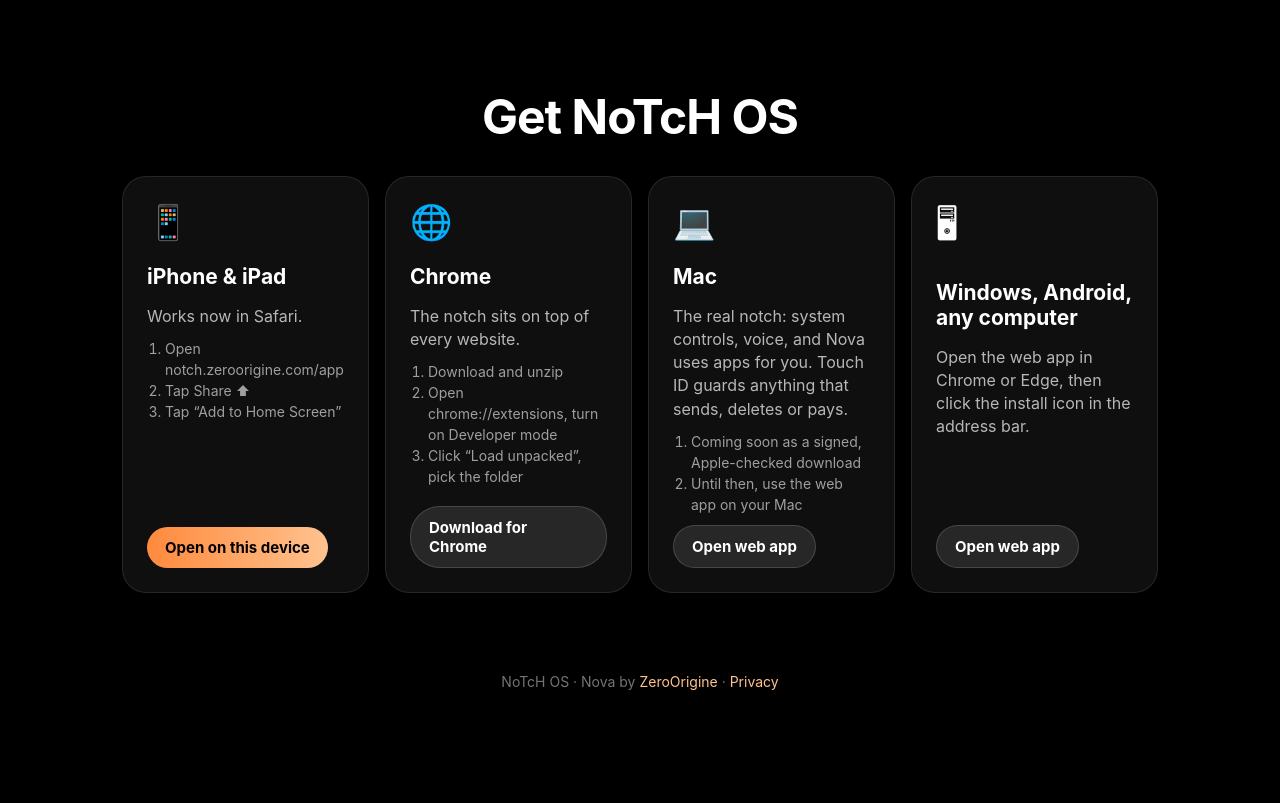
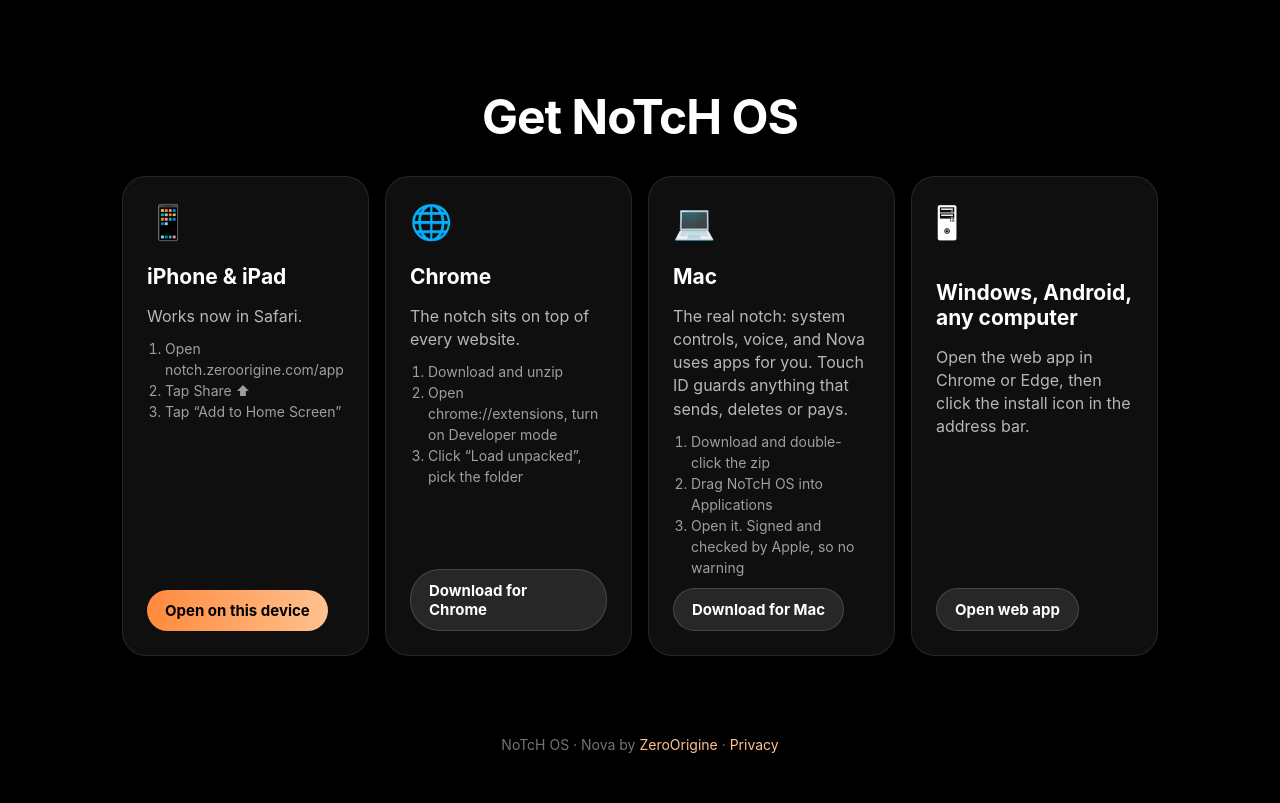
Before and after one commit to ZeroOrigine/notch, a browser extension: page web/index.html in a window 1280 px wide. Shown: the part 1161-1964 px from the top of the page. Before the commit the page ends 1901 px from the top, so only its background shows below. Drawn offline with Linux system fonts and the light colour scheme.

Commit message:
Mac: notarized NoTcH OS 5.1 download on the website
Co-Authored-By: Claude Fable 5.2 <noreply@anthropic.com>
Claude-Session: https://claude.ai/code/session_01AE1psWnTNxVTCqz4Twhhvp

```diff
--- a/web/index.html
+++ b/web/index.html
@@ -89,8 +89,8 @@
       <a class="btn ghost" href="/downloads/Notch-Chrome.zip" download>Download for Chrome</a></div>
     <div class="card"><div class="i">💻</div><h3>Mac</h3>
       <p>The real notch: system controls, voice, and Nova uses apps for you. Touch ID guards anything that sends, deletes or pays.</p>
-      <ol class="steps"><li>Coming soon as a signed, Apple-checked download</li><li>Until then, use the web app on your Mac</li></ol>
-      <a class="btn ghost" href="/app/">Open web app</a></div>
+      <ol class="steps"><li>Download and double-click the zip</li><li>Drag NoTcH OS into Applications</li><li>Open it. Signed and checked by Apple, so no warning</li></ol>
+      <a class="btn ghost" href="/downloads/NoTcH-OS-mac.zip" download>Download for Mac</a></div>
     <div class="card"><div class="i">🖥</div><h3>Windows, Android, any computer</h3>
       <p>Open the web app in Chrome or Edge, then click the install icon in the address bar.</p>
       <a class="btn ghost" href="/app/">Open web app</a></div>
--- a/web/sw.js
+++ b/web/sw.js
@@ -1,4 +1,4 @@
-const C = 'notch-v5';
+const C = 'notch-v6';
 const FILES = ['/', '/app/', '/app/app.js', '/home.js', '/nova.js', '/nova-core.js', '/config.js', '/beacon.js', '/vendor/supabase.js', '/manifest.webmanifest', '/icons/icon-192.png', '/icons/icon-512.png', '/icons/apple-touch-icon.png'];
 self.addEventListener('install', e => { e.waitUntil(caches.open(C).then(c => c.addAll(FILES))); self.skipWaiting(); });
 self.addEventListener('activate', e => { e.waitUntil(caches.keys().then(k => Promise.all(k.filter(x => x !== C).map(x => caches.delete(x))))); self.clients.claim(); });
```
Also changed, not shown: 1 other file.
